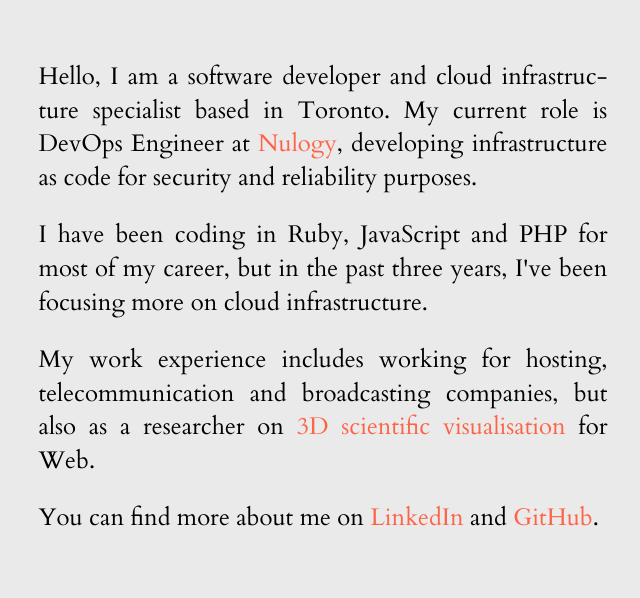
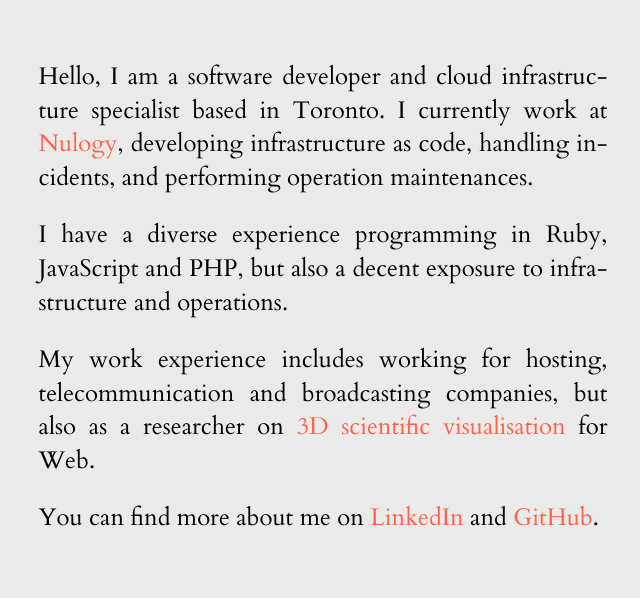
Before and after one commit to rafops/rafops.github.io, a plain HTML site: page index.html in a window 1280 px wide. Shown: the part 159-757 px from the top of the page, without its empty margins (317-957 px from the left). Drawn offline with nearby package versions, Linux system fonts and the light colour scheme.

Commit message:
Update index.html

```diff
--- a/index.html
+++ b/index.html
@@ -21,10 +21,9 @@
   </header>
   <main class="container">
     <section class="row hello" lang="en">
-      <p>Hello, I am a software developer and cloud infrastructure specialist based in Toronto. My current role is DevOps Engineer at <a href="https://nulogy.com" target="_blank">Nulogy</a>,
-        developing infrastructure as code for security and reliability purposes.</p>
-      <p>I have been coding in Ruby, JavaScript and PHP
-        for most of my career, but in the past three years, I've been focusing more on cloud infrastructure.</p>
+      <p>Hello, I am a software developer and cloud infrastructure specialist based in Toronto. I currently work at <a href="https://nulogy.com" target="_blank">Nulogy</a>,
+        developing infrastructure as code, handling incidents, and performing operation maintenances.</p>
+      <p>I have a diverse experience programming in Ruby, JavaScript and PHP, but also a decent exposure to infrastructure and operations.</p>
       <p>My work experience includes working for hosting, telecommunication and
         broadcasting companies, but also as a researcher on
         <a href="http://gvcm.ipen.br/crystalwalk" target="_blank">3D scientific visualisation</a> for Web.
```
